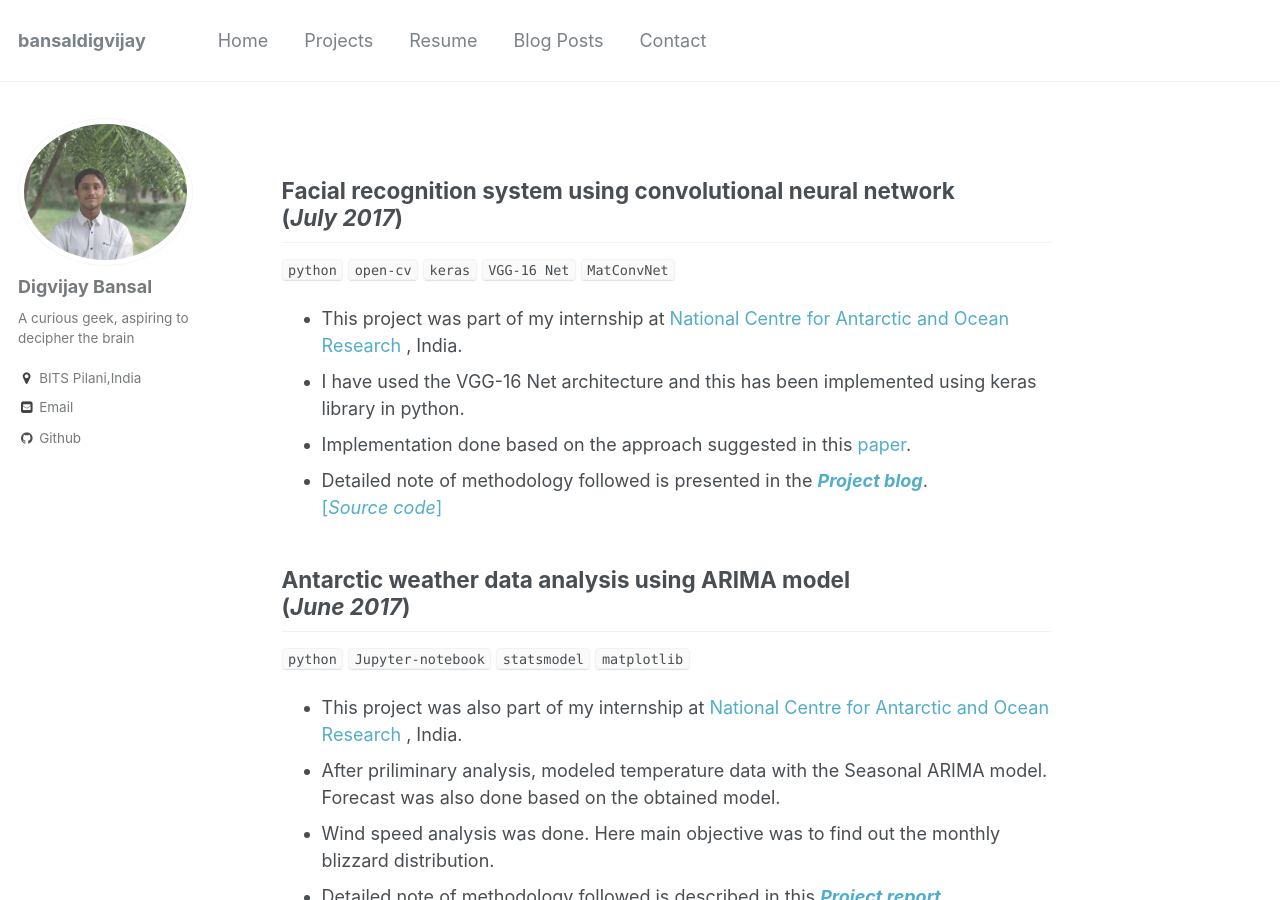
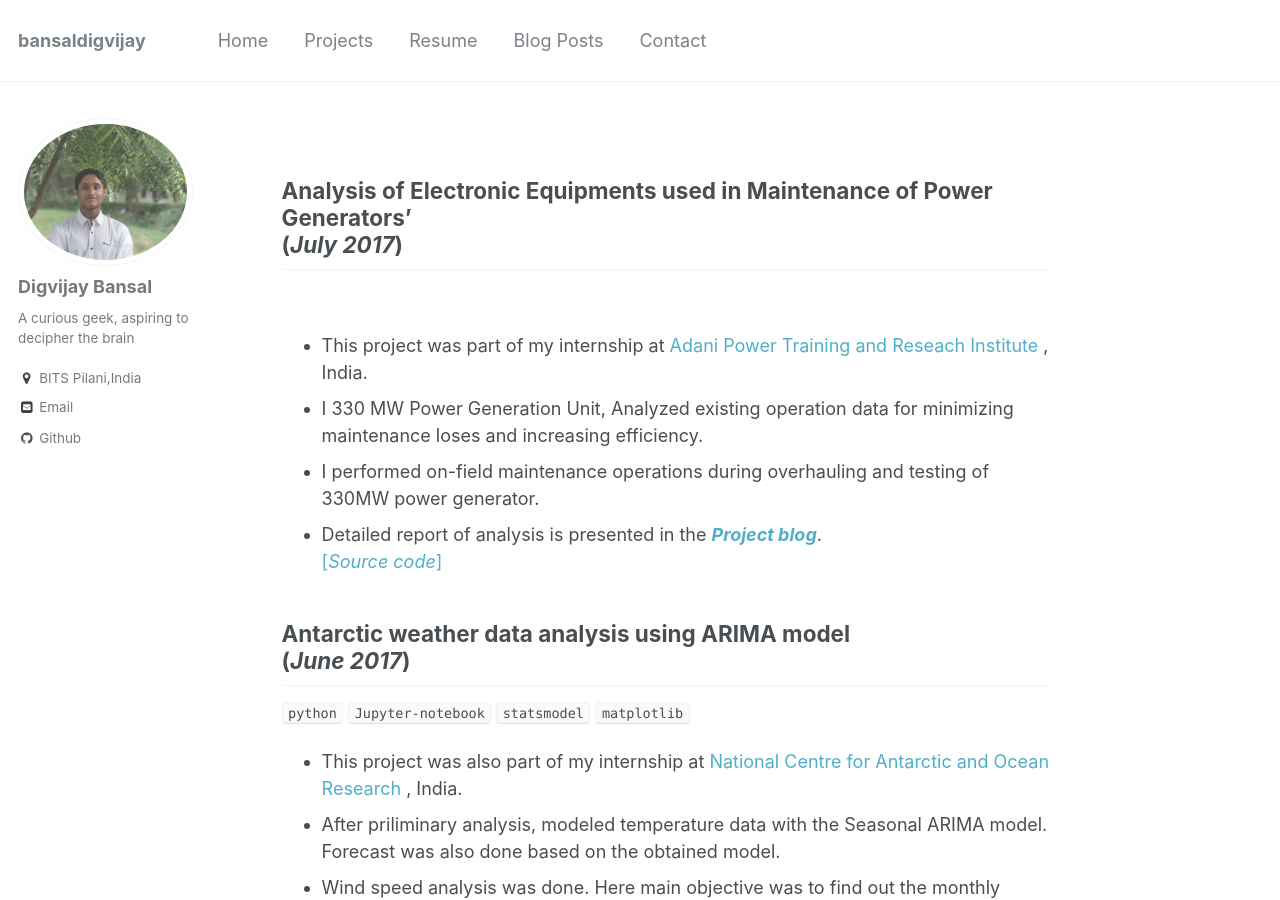
Before and after one commit to digvijay-bansal/digvijay-bansal.github.io, a Jekyll site: the page built from _pages/projects.md, in a window 1280 px wide and 900 px high. Built offline with Jekyll 4.4.1, drawn with Linux system fonts in a browser that asks for light colours.

Commit message:
Update projects.md

```diff
--- a/_pages/projects.md
+++ b/_pages/projects.md
@@ -6,12 +6,12 @@ author_profile: true
 fullwidth: true
 redirect_from:
 ---
-## Facial recognition system using convolutional neural network <br>(_July 2017_)
-`python` `open-cv` `keras` `VGG-16 Net` `MatConvNet`<br>
-* This project was part of my internship at [National Centre for Antarctic and Ocean Research](http://www.ncaor.gov.in/) , India.
-* I have used the VGG-16 Net architecture and this has been implemented using keras library in python.
-* Implementation done based on the approach suggested in this [paper](http://www.robots.ox.ac.uk/~vgg/publications/2015/Parkhi15/parkhi15.pdf).
-* Detailed note of methodology followed is presented in the [**_Project blog_**](https://anirudhk686.github.io/facial_recognition/).<br>[[_Source code_]](https://github.com/anirudhk686/facial_recognition)
+## Analysis of Electronic Equipments used in Maintenance of Power Generators’ <br>(_July 2017_)
+<br>
+* This project was part of my internship at [Adani Power Training and Reseach Institute](http://www.aptri.org/) , India.
+* I  330 MW Power Generation Unit, Analyzed existing operation data for minimizing maintenance loses and increasing efficiency.
+* I performed on-field maintenance operations during overhauling and testing of 330MW power generator.
+* Detailed report of analysis is presented in the [**_Project blog_**](https://anirudhk686.github.io/facial_recognition/).<br>[[_Source code_]](https://github.com/digvijay-bansal/Maintainence-and-Overhauling-of-Generators-)
 
 ## Antarctic weather data analysis using ARIMA model <br>(_June 2017_)
 `python` `Jupyter-notebook` `statsmodel` `matplotlib`<br>
```
